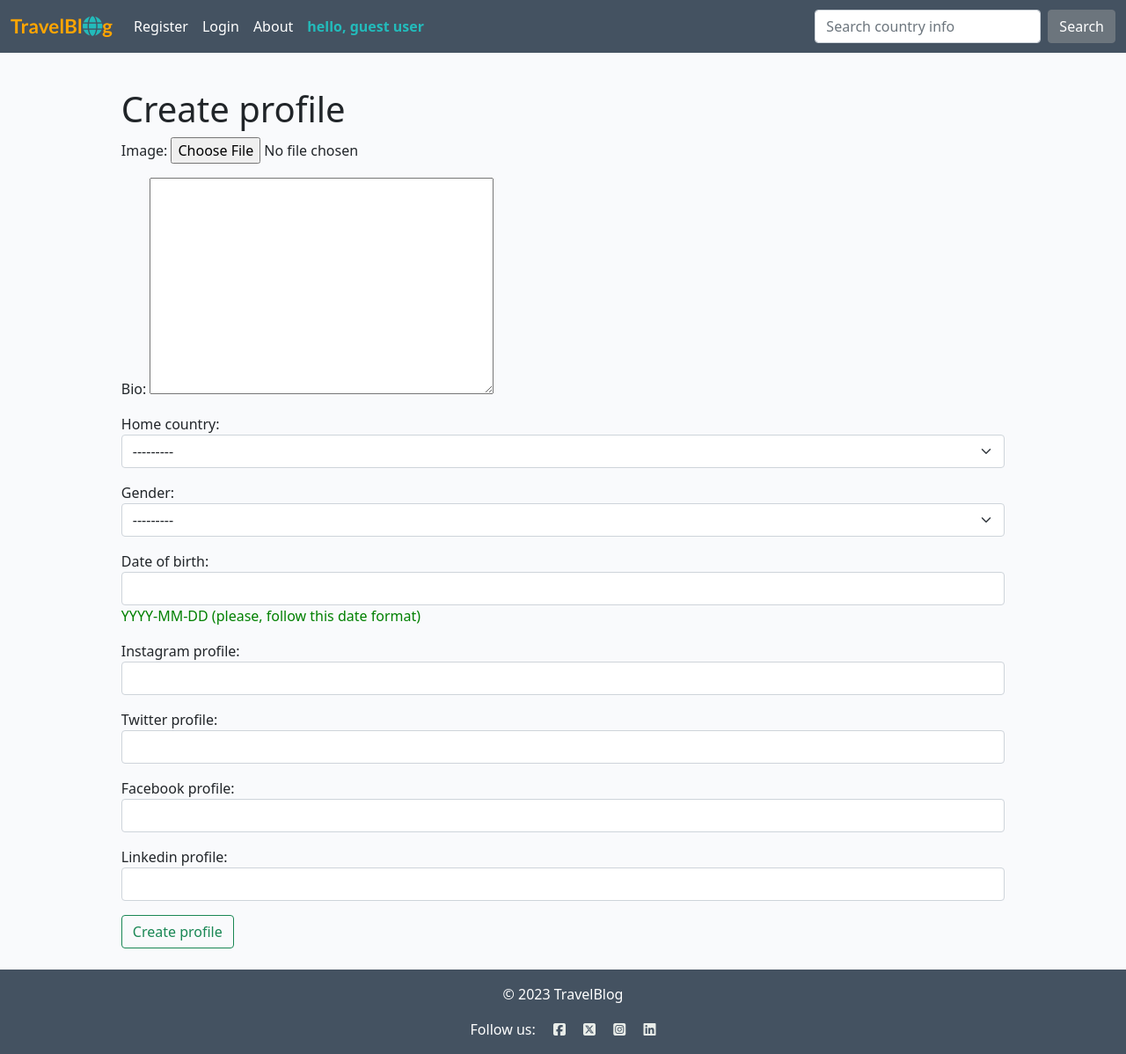
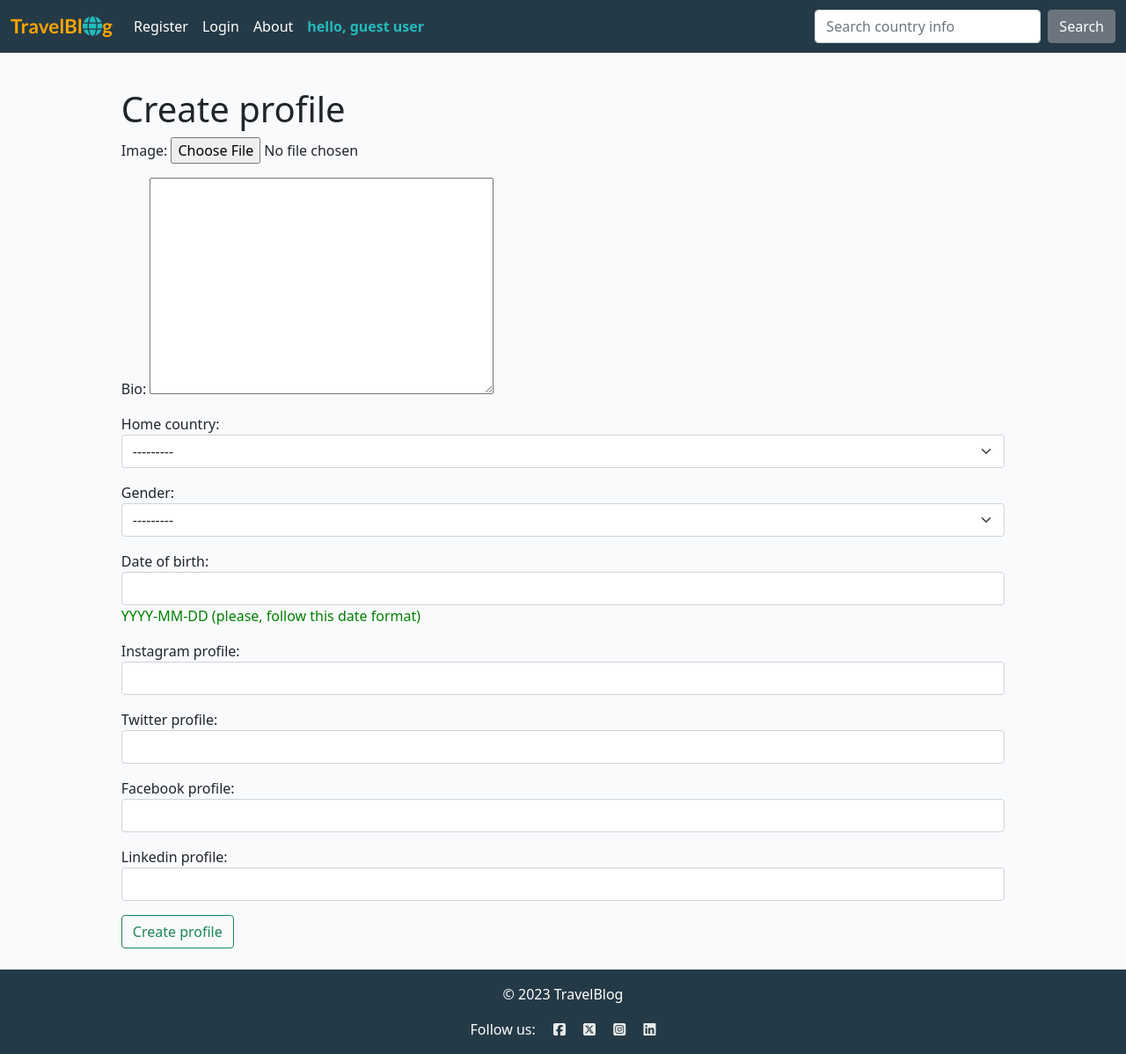
Before and after one commit to gennadiy-gaysha/portfolio_project_4, a Django app: a page that uses templates/base.html in a window 1280 px wide. Shown: the whole page at 88% size. Run offline with Django 3.2, Linux system fonts and the light colour scheme; data that the repository does not hold is empty; some libraries are stand-ins or nearby versions.

Commit message:
feat: change background color for nav & footer

```diff
--- a/static/css/style.css
+++ b/static/css/style.css
@@ -51,7 +51,7 @@ body {
 }
 
 .dark-bg {
-    background-color: #445261;
+    background-color: #253A47;
 }
 
 .main-bg {
--- a/templates/base.html
+++ b/templates/base.html
@@ -51,7 +51,7 @@
 
 <!-- Navigation -->
 
-<nav class="navbar navbar-expand-lg dark-bg navbar-dark ">
+<nav class="navbar navbar-expand-lg dark-bg navbar-dark">
     <div class="container-fluid">
 
         <a class="navbar-brand" href="{% url 'home' %}">
```
Also changed, not shown: README.md, assets/readme_files/primary_colors.png.
